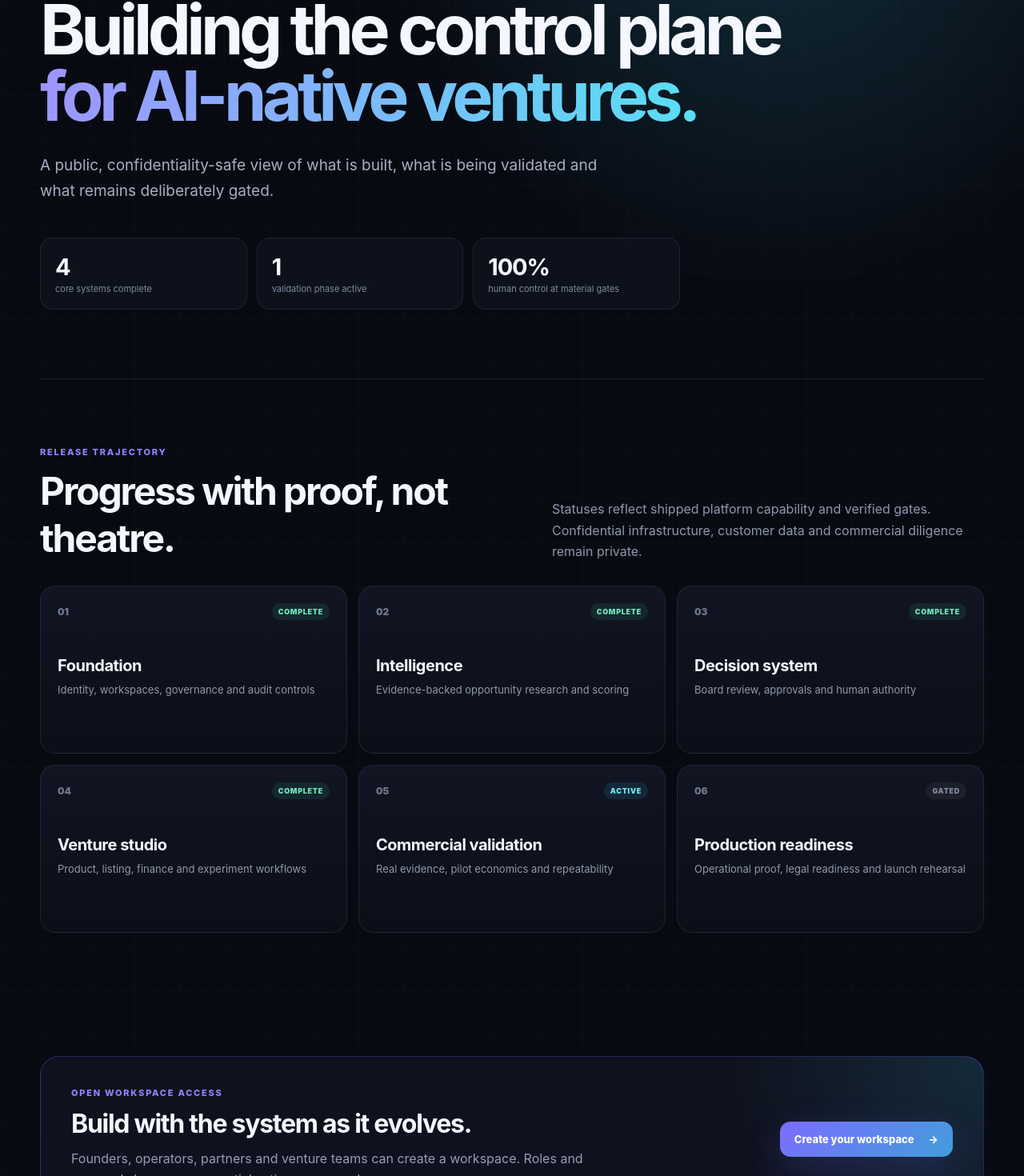
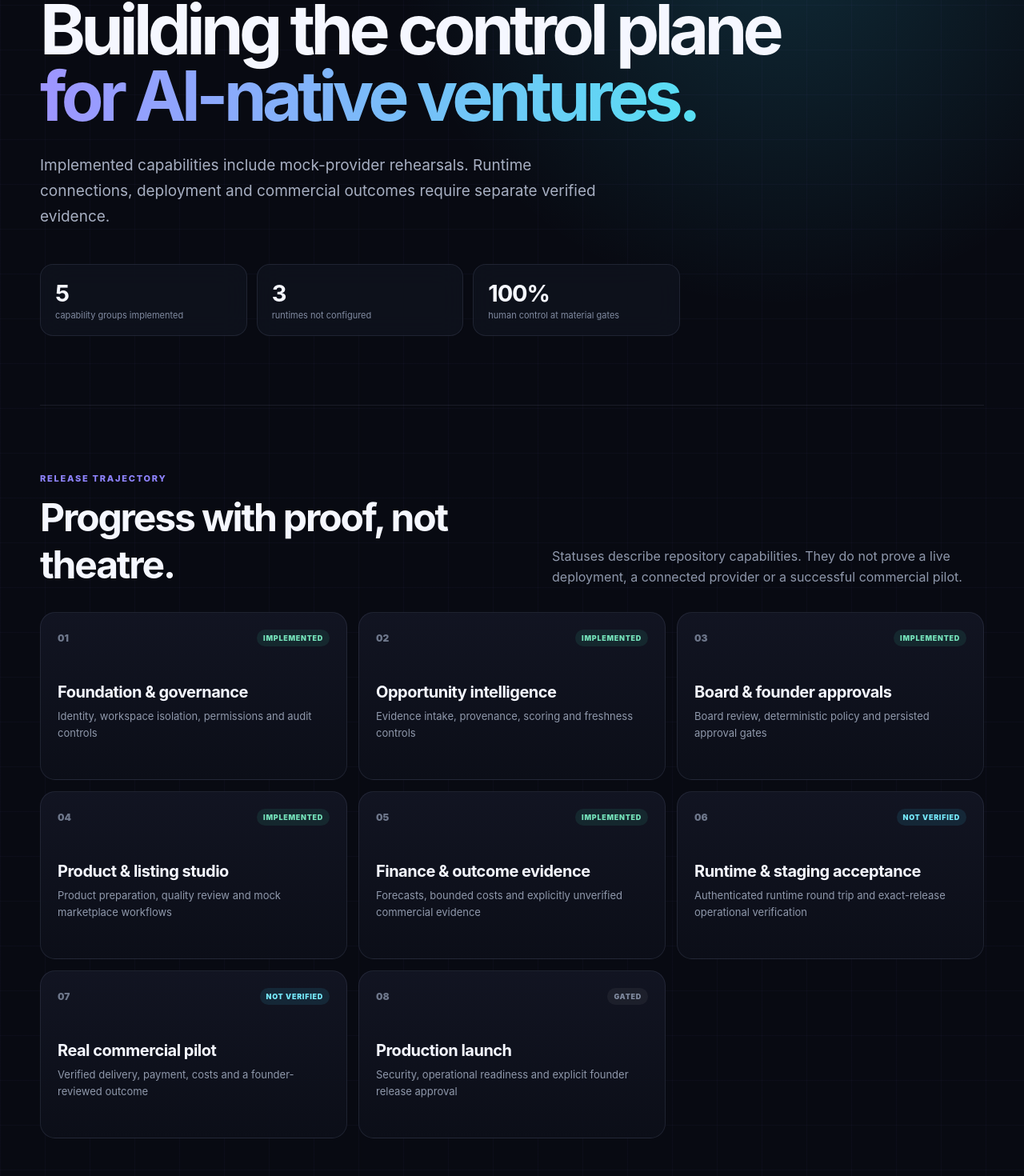
Before and after one commit to completed369/hermesagent, a Next.js app in the folder apps/web/: page /progress in a window 1280 px wide. Shown: the part 274-1744 px from the top of the page at 80% size. Built offline with nearby package versions, Linux system fonts and the light colour scheme.

Commit message:
fix(web): unify capability status and separate release acceptance

```diff
--- a/apps/web/src/app/progress/page.tsx
+++ b/apps/web/src/app/progress/page.tsx
@@ -1,19 +1,6 @@
 import Link from 'next/link';
+import { BUILD_STATUS } from '@/lib/build-status';
 import styles from './progress.module.css';
-
-const phases = [
-  ['01', 'Foundation', 'Identity, workspaces, governance and audit controls', 'Complete'],
-  ['02', 'Intelligence', 'Evidence-backed opportunity research and scoring', 'Complete'],
-  ['03', 'Decision system', 'Board review, approvals and human authority', 'Complete'],
-  ['04', 'Venture studio', 'Product, listing, finance and experiment workflows', 'Complete'],
-  ['05', 'Commercial validation', 'Real evidence, pilot economics and repeatability', 'Active'],
-  [
-    '06',
-    'Production readiness',
-    'Operational proof, legal readiness and launch rehearsal',
-    'Gated',
-  ],
-] as const;
 
 export default function ProgressPage() {
   return (
@@ -33,7 +20,7 @@ export default function ProgressPage() {
 
       <section className={styles.hero}>
         <div className={styles.status}>
-          <i /> Public build signal · updated with verified releases
+          <i aria-hidden="true" /> {BUILD_STATUS.label}
         </div>
         <p className={styles.eyebrow}>VentureOS progress</p>
         <h1>
@@ -41,18 +28,15 @@ export default function ProgressPage() {
           <br />
           <span>for AI-native ventures.</span>
         </h1>
-        <p className={styles.lede}>
-          A public, confidentiality-safe view of what is built, what is being validated and what
-          remains deliberately gated.
-        </p>
+        <p className={styles.lede}>{BUILD_STATUS.boundary}</p>
         <div className={styles.metrics}>
           <article>
-            <strong>4</strong>
-            <span>core systems complete</span>
+            <strong>5</strong>
+            <span>capability groups implemented</span>
           </article>
           <article>
-            <strong>1</strong>
-            <span>validation phase active</span>
+            <strong>3</strong>
+            <span>runtimes not configured</span>
           </article>
           <article>
             <strong>100%</strong>
@@ -68,22 +52,22 @@ export default function ProgressPage() {
             <h2>Progress with proof, not theatre.</h2>
           </div>
           <p>
-            Statuses reflect shipped platform capability and verified gates. Confidential
-            infrastructure, customer data and commercial diligence remain private.
+            Statuses describe repository capabilities. They do not prove a live deployment, a
+            connected provider or a successful commercial pilot.
           </p>
         </div>
         <div className={styles.phaseGrid}>
-          {phases.map(([id, name, detail, status]) => (
-            <article key={id} className={styles.phase}>
+          {BUILD_STATUS.milestones.map(({ title, detail, status, tone }, index) => (
+            <article key={title} className={styles.phase}>
               <div>
-                <span className={styles.phaseId}>{id}</span>
+                <span className={styles.phaseId}>{String(index + 1).padStart(2, '0')}</span>
                 <span
-                  className={`${styles.chip} ${status === 'Complete' ? styles.complete : status === 'Active' ? styles.active : styles.gated}`}
+                  className={`${styles.chip} ${tone === 'complete' ? styles.complete : tone === 'progress' ? styles.active : styles.gated}`}
                 >
                   {status}
                 </span>
               </div>
-              <h3>{name}</h3>
+              <h3>{title}</h3>
               <p>{detail}</p>
             </article>
           ))}
@@ -92,11 +76,11 @@ export default function ProgressPage() {
 
       <section className={styles.cta}>
         <div>
-          <p className={styles.eyebrow}>Open workspace access</p>
+          <p className={styles.eyebrow}>Workspace registration</p>
           <h2>Build with the system as it evolves.</h2>
           <p>
-            Founders, operators, partners and venture teams can create a workspace. Roles and
-            approvals keep consequential actions governed.
+            Registration is available where this application is hosted and enabled. Creating a
+            workspace does not activate an AI runtime or authorize external actions.
           </p>
         </div>
         <Link href="/register">
--- /dev/null
+++ b/apps/web/src/lib/build-status.ts
@@ -0,0 +1,57 @@
+/** Public capability summary. This is source content, never live runtime telemetry. */
+export const BUILD_STATUS = {
+  label: 'Implementation summary · not live telemetry',
+  boundary:
+    'Implemented capabilities include mock-provider rehearsals. Runtime connections, deployment and commercial outcomes require separate verified evidence.',
+  runtime: 'NOT_CONFIGURED',
+  milestones: [
+    {
+      title: 'Foundation & governance',
+      detail: 'Identity, workspace isolation, permissions and audit controls',
+      status: 'Implemented',
+      tone: 'complete',
+    },
+    {
+      title: 'Opportunity intelligence',
+      detail: 'Evidence intake, provenance, scoring and freshness controls',
+      status: 'Implemented',
+      tone: 'complete',
+    },
+    {
+      title: 'Board & founder approvals',
+      detail: 'Board review, deterministic policy and persisted approval gates',
+      status: 'Implemented',
+      tone: 'complete',
+    },
+    {
+      title: 'Product & listing studio',
+      detail: 'Product preparation, quality review and mock marketplace workflows',
+      status: 'Implemented',
+      tone: 'complete',
+    },
+    {
+      title: 'Finance & outcome evidence',
+      detail: 'Forecasts, bounded costs and explicitly unverified commercial evidence',
+      status: 'Implemented',
+      tone: 'complete',
+    },
+    {
+      title: 'Runtime & staging acceptance',
+      detail: 'Authenticated runtime round trip and exact-release operational verification',
+      status: 'Not verified',
+      tone: 'progress',
+    },
+    {
+      title: 'Real commercial pilot',
+      detail: 'Verified delivery, payment, costs and a founder-reviewed outcome',
+      status: 'Not verified',
+      tone: 'progress',
+    },
+    {
+      title: 'Production launch',
+      detail: 'Security, operational readiness and explicit founder release approval',
+      status: 'Gated',
+      tone: 'locked',
+    },
+  ],
+} as const;
```
Also changed, not shown: apps/web/src/app/page.tsx (+12 -57 lines), 3 other files (tests, documents, lock files or other folders).
